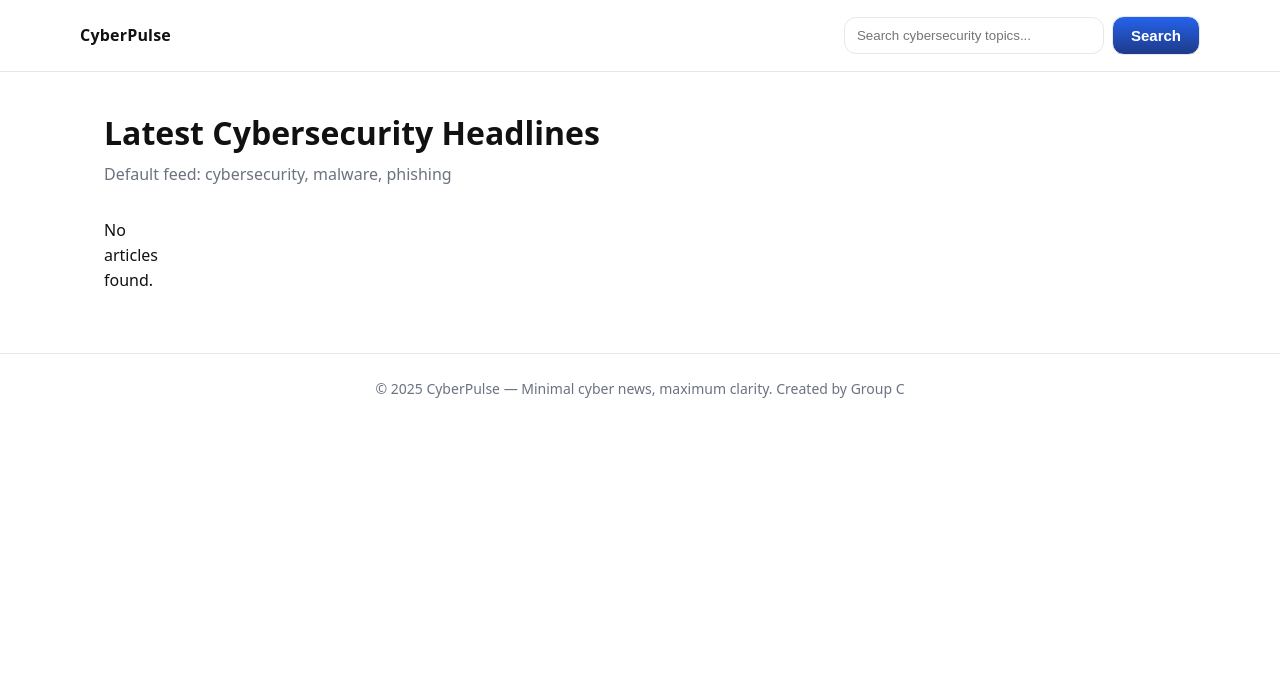
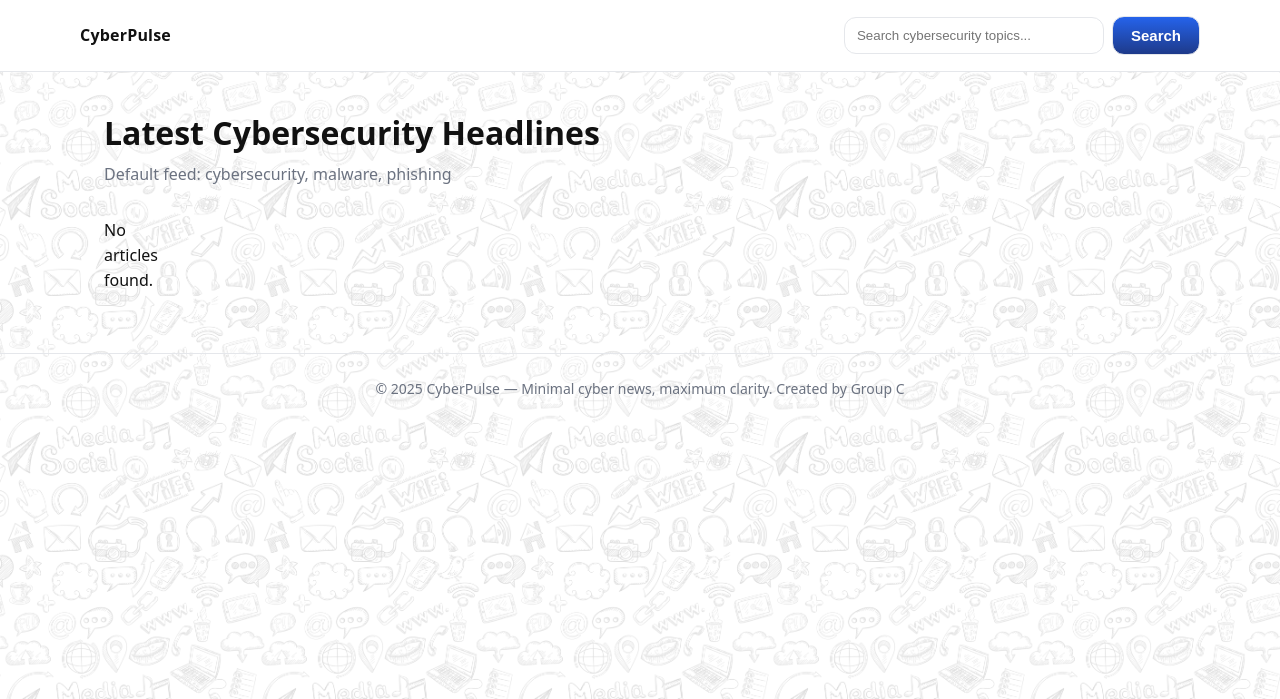
Before and after one commit to orelsv/cyber-news-dashboard, a Flask app: page / in a window 1280 px wide. Shown: the top 699 px of the page. Run offline with Flask 3, Linux system fonts and the light colour scheme; data that the repository does not hold is empty.

Commit message:
Background

```diff
--- a/static/css/styles.css
+++ b/static/css/styles.css
@@ -27,11 +27,35 @@ a { color: inherit; text-decoration: none; }
 }
 
 body {
+  position: relative;
   font-family: ui-sans-serif, system-ui, -apple-system, "Segoe UI", Roboto, "Helvetica Neue", Arial;
   background: var(--bg);
   color: var(--text);
   line-height: 1.55;
   font-size: 16px;
+  z-index: 0;
+  overflow-x: hidden;
+}
+
+body::before {
+  content: "";
+  position: fixed;
+  top: 0;
+  left: 0;
+  width: 100%;
+  height: 100%;
+  background: url("/static/images/bg-light.jpg") repeat;
+  background-size: 20%;
+  opacity: 0.2; /* 20% */
+  z-index: -1; /* behind everything */
+}
+
+@media (prefers-color-scheme: dark) {
+  body::before {
+    background: url("/static/images/bg-dark.jpg") repeat;
+    background-size: 20%;
+    opacity: 0.2;
+  }
 }
 
 h1, h2, h3 {
```
Also changed, not shown: admin-ui/src/AdminPanel.jsx (line endings or trailing spaces), 1 other file.
